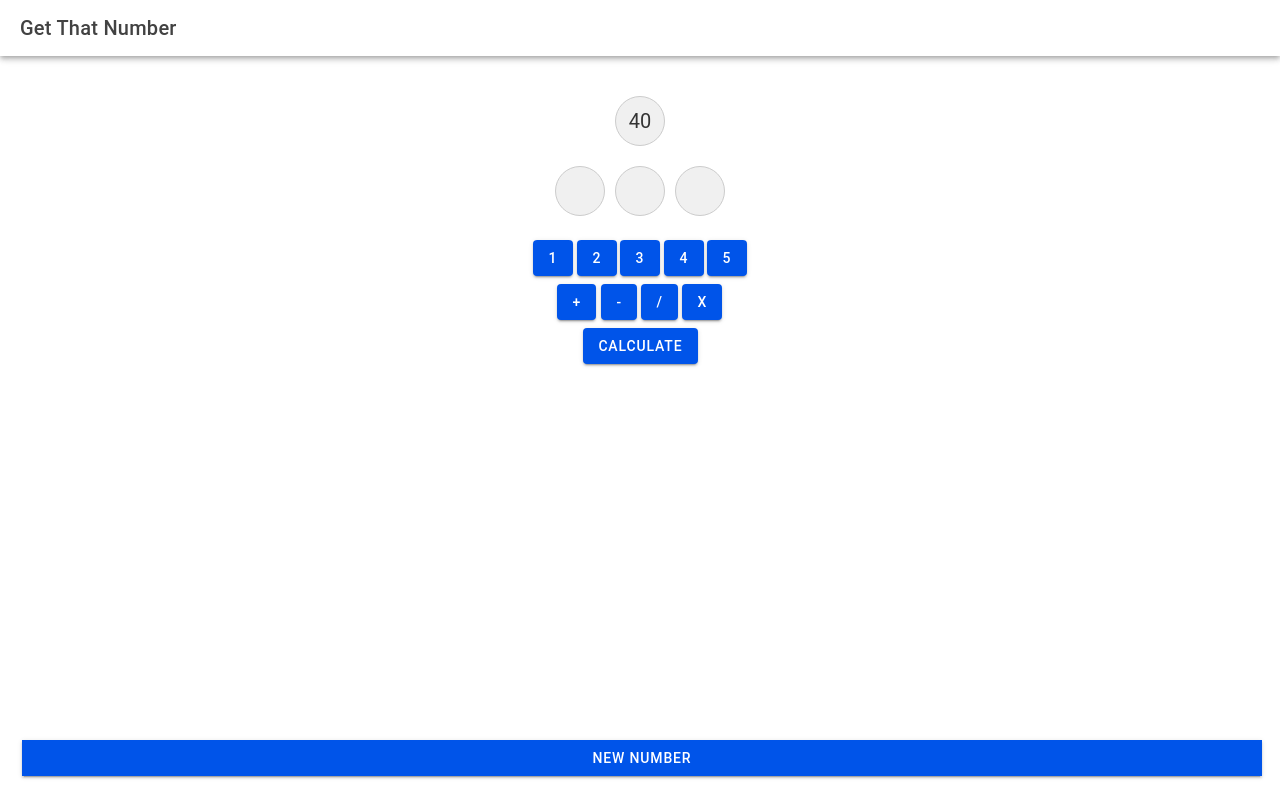
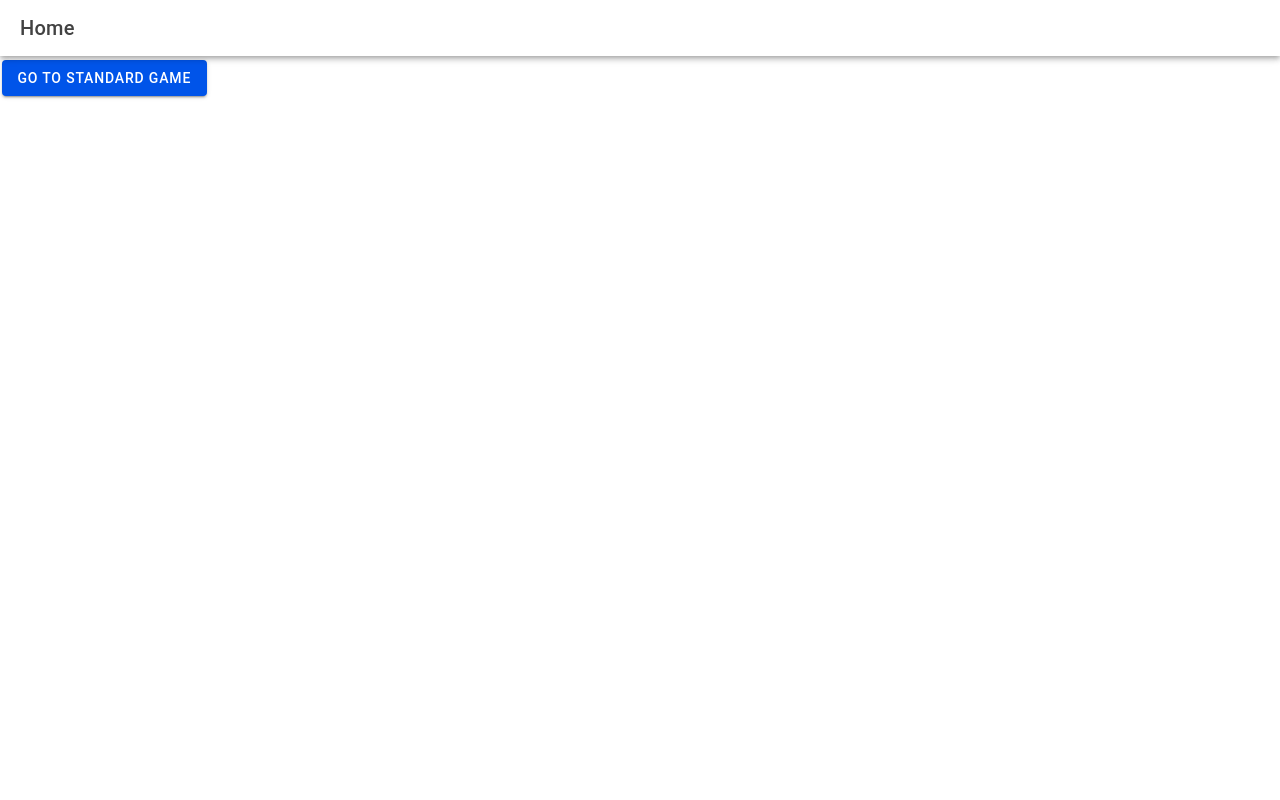
Before and after one commit to Irishwolf13/numberGame, a React (Vite) app: page /home in a window 1280 px wide. Built offline with nearby package versions, Linux system fonts and the light colour scheme.

Commit message:
power might go out

```diff
--- a/src/App.tsx
+++ b/src/App.tsx
@@ -1,7 +1,7 @@
 import { Redirect, Route } from 'react-router-dom';
 import { IonApp, IonRouterOutlet, setupIonicReact } from '@ionic/react';
 import { IonReactRouter } from '@ionic/react-router';
-import Home from './pages/Home';
+import Home from './pages/Home/Home';
 
 /* Core CSS required for Ionic components to work properly */
 import '@ionic/react/css/core.css';
@@ -32,6 +32,7 @@ import '@ionic/react/css/palettes/dark.system.css';
 
 /* Theme variables */
 import './theme/variables.css';
+import StandardGame from './pages/StandardGame/StandardGame';
 
 setupIonicReact();
 
@@ -39,8 +40,11 @@ const App: React.FC = () => (
   <IonApp>
     <IonReactRouter>
       <IonRouterOutlet>
-        <Route exact path="/home">
+      <Route exact path="/home">
           <Home />
+        </Route>
+        <Route exact path="/standardGame">
+          <StandardGame />
         </Route>
         <Route exact path="/">
           <Redirect to="/home" />
--- /dev/null
+++ b/src/pages/Home/Home.tsx
@@ -0,0 +1,38 @@
+import React from 'react';
+import {
+  IonButton,
+  IonContent,
+  IonHeader,
+  IonPage,
+  IonTitle,
+  IonToolbar,
+} from '@ionic/react';
+import { useHistory } from 'react-router-dom';
+
+const Home: React.FC = () => {
+  const history = useHistory();
+
+  const goToStandardGame = () => {
+    history.push('/standardgame');
+  };
+
+  return (
+    <IonPage>
+      <IonHeader>
+        <IonToolbar>
+          <IonTitle>Home</IonTitle>
+        </IonToolbar>
+      </IonHeader>
+      <IonContent fullscreen>
+        <IonHeader collapse="condense">
+          <IonToolbar>
+            <IonTitle size="large">Home</IonTitle>
+          </IonToolbar>
+        </IonHeader>
+        <IonButton onClick={goToStandardGame}>Go to Standard Game</IonButton>
+      </IonContent>
+    </IonPage>
+  );
+};
+
+export default Home;
--- a/src/pages/Home.tsx
+++ b/src/pages/StandardGame/StandardGame.tsx
@@ -7,9 +7,9 @@ import {
   IonTitle,
   IonToolbar,
 } from '@ionic/react';
-import './Home.css';
+import './StandardGame.css';
 
-const Home: React.FC = () => {
+const StandardGame: React.FC = () => {
   const [myNumbers, setMyNumbers] = useState([1, 2, 3, 4, 5]);
   const [clickedIndices, setClickedIndices] = useState<number[]>([]);
   const [currentAction, setCurrentAction] = useState<string | null>(null);
@@ -166,4 +166,4 @@ const Home: React.FC = () => {
   );
 };
 
-export default Home;
+export default StandardGame;
```
Also changed, not shown: src/pages/StandardGame/StandardGame.css (renamed from src/pages/Home.css).
